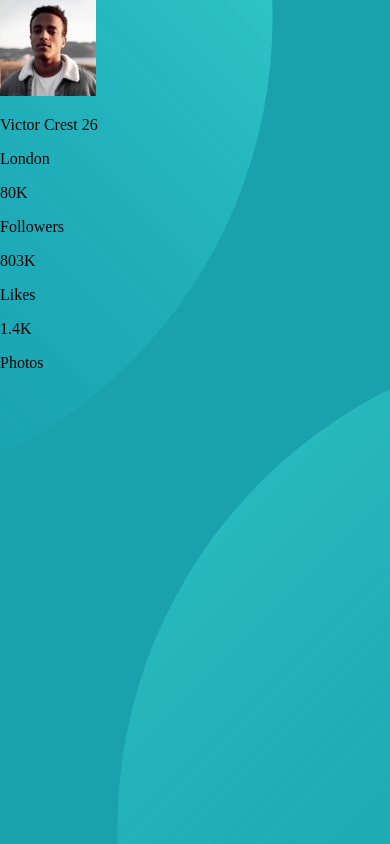
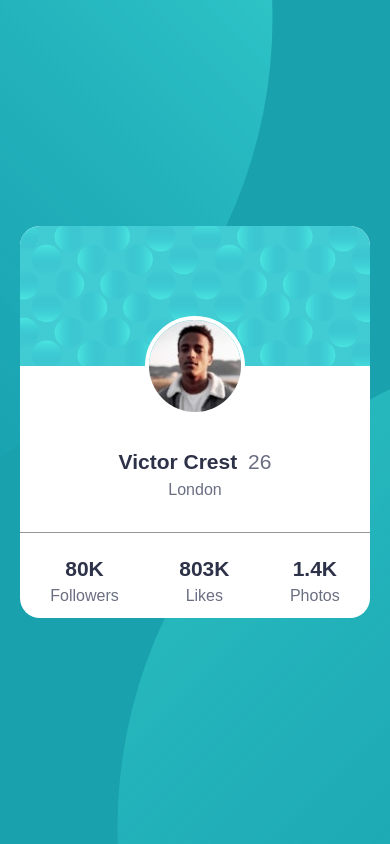
Before and after one commit to davidBen-Adeji/F.M-profile_card, a plain HTML site: page index.html in a window 390 px wide. Drawn offline with Linux system fonts and the light colour scheme.

Commit message:
mobile view completed

```diff
--- a/index.html
+++ b/index.html
@@ -10,23 +10,28 @@
 </head>
 <body>
   <div class="card">
-    <img src="images/image-victor.jpg" alt="profile picture">
+    <img class="card_img" src="images/image-victor.jpg" alt="profile picture">
     <div class="upper_card_background"></div>
     <div class="card_details">
-      <p class="card_name">Victor Crest <span class="card_age">26</span></p>
-      <p class="card_city">London</p>
+      <div class="card_bio">
+        <p class="card_name f-size">Victor Crest <span class="card_age grey-font">26</span></p>
+        <p class="card_city grey-font">London</p>
+      </div>
+
       <div class="card_stats">
         <div class="card_followers">
-          <p>80K</p>
-          <p>Followers</p>
+          <p class="f-size">80K</p>
+          <p class="grey-font">Followers</p>
         </div>
+
         <div class="card_likes">
-          <p>803K</p>
-          <p>Likes</p>
+          <p class="f-size">803K</p>
+          <p class="grey-font">Likes</p>
         </div>
+
         <div class="card_photos">
-          <p>1.4K</p>
-          <p>Photos</p>
+          <p class="f-size">1.4K</p>
+          <p class="grey-font">Photos</p>
         </div>
       </div>
     </div>
--- a/style.css
+++ b/style.css
@@ -1,13 +1,76 @@
+/* http://meyerweb.com/eric/tools/css/reset/
+   v2.0 | 20110126
+   License: none (public domain)
+*/
+
+html, body, div, span, applet, object, iframe,
+h1, h2, h3, h4, h5, h6, p, blockquote, pre,
+a, abbr, acronym, address, big, cite, code,
+del, dfn, em, img, ins, kbd, q, s, samp,
+small, strike, strong, sub, sup, tt, var,
+b, u, i, center,
+dl, dt, dd, ol, ul, li,
+fieldset, form, label, legend,
+table, caption, tbody, tfoot, thead, tr, th, td,
+article, aside, canvas, details, embed,
+figure, figcaption, footer, header, hgroup,
+menu, nav, output, ruby, section, summary,
+time, mark, audio, video {
+	margin: 0;
+	padding: 0;
+	border: 0;
+	font-size: 100%;
+	font: inherit;
+	vertical-align: baseline;
+}
+/* HTML5 display-role reset for older browsers */
+article, aside, details, figcaption, figure,
+footer, header, hgroup, menu, nav, section {
+	display: block;
+}
+body {
+	line-height: 1;
+}
+ol, ul {
+	list-style: none;
+}
+blockquote, q {
+	quotes: none;
+}
+blockquote:before, blockquote:after,
+q:before, q:after {
+	content: '';
+	content: none;
+}
+table {
+	border-collapse: collapse;
+	border-spacing: 0;
+}
+
+html{
+    box-sizing: border-box;
+}
+
+*, *::before, *::after{
+    box-sizing: inherit;
+}
+
 body{
     background-color:  hsl(185, 75%, 39%);
     position: relative;
+    min-height: 100vh;
     margin: 0;
-    min-height: 100vh;
+    display: flex;
+    justify-content: center;
+    align-items: center;
+    font-family: 'Kumbh Sans', sans-serif;
 }
 
 body::before{
     content: "";
     position: fixed;
+    top: 0;
+    left: 0;
     width: 70%;
     height: 60%;
     background-image: url(images/bg-pattern-top.svg);
@@ -26,3 +89,53 @@ body::after{
     background-position: top left;
     z-index: -1;
 }
+
+.f-size{
+    font-size: 21px;
+    color:  hsl(229, 23%, 23%);
+    font-weight: 700;
+}
+
+.grey-font{
+    color: hsl(227, 10%, 46%);
+}
+
+.card{
+    width: 350px;
+    background-color: white;
+    text-align: center;
+    border-radius: 20px;
+    line-height: 1.5;
+}
+
+.card_img{
+    position: absolute;
+    width: 100px;
+    height: 100px;
+    border-radius: 50%;
+    border: 4px solid white;
+    transform: translate(-50px, 90px);
+}
+
+.upper_card_background{
+    width: 100%;
+    height: 140px;
+    border-top-left-radius: inherit;
+    border-top-right-radius: inherit;
+    background-image: url(images/bg-pattern-card.svg);
+}
+
+.card_bio{
+    padding: 80px 0 30px;
+}
+.card_age{
+    font-weight: 400;
+    margin-left: 5px;
+}
+
+.card_stats{
+    border-top: .5px solid hsl(0, 0%, 59%);
+    display: flex;
+    justify-content: space-around;
+    padding: 20px 0 10px;
+}
```
